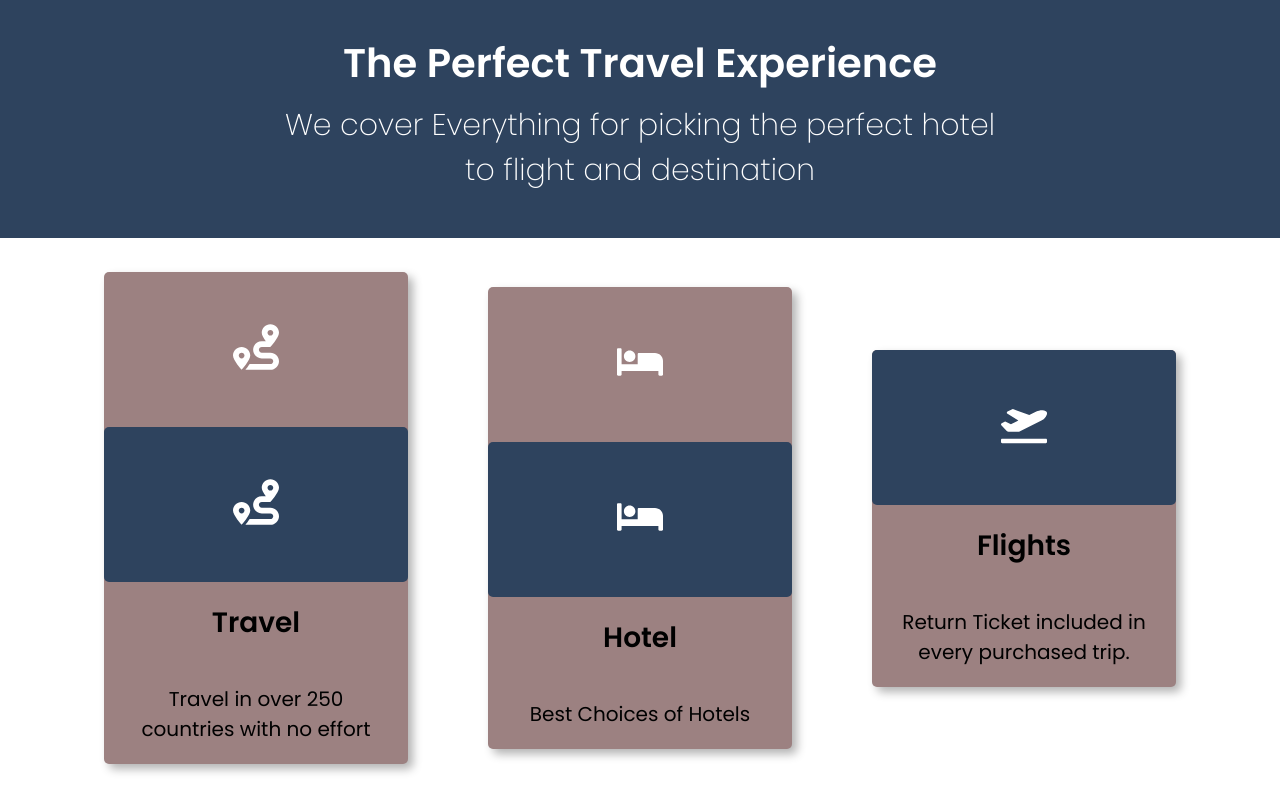
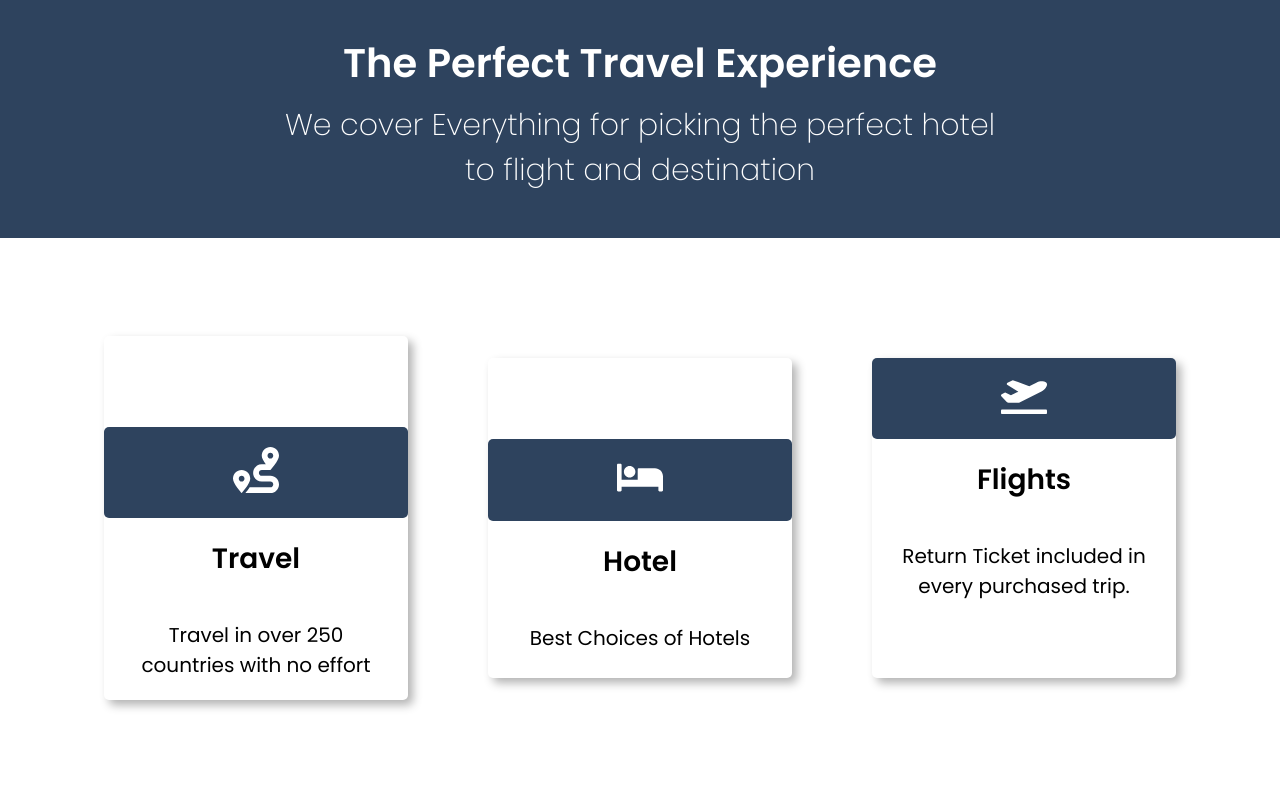
Before and after one commit to Yonarp/Travelly, a plain HTML site: page index.html in a window 1280 px wide. Shown: the part 1602-2400 px from the top of the page. Drawn offline with Linux system fonts and the light colour scheme; a web font is replaced by a local one.

Commit message:
Update style.css

```diff
--- a/style.css
+++ b/style.css
@@ -223,7 +223,6 @@ button:hover::before{
 }
 
 .benefits-head h3{
-    padding: 1rem 0rem;
     padding: 1rem 1rem;
 }
 
@@ -237,11 +236,9 @@ button:hover::before{
     flex-wrap: wrap;
 }
 .card{
-    background: rgb(156, 129, 129);
     box-shadow: 5px 5px 10px rgba(0,0,0,0.3);
     text-align: center;
     min-height: 40vh;
-    flex: 1 1 25rem;
     flex: 1 1 30rem;
     border-radius: 5px;
     margin: 2rem 4rem;
@@ -253,7 +250,6 @@ button:hover::before{
     background: #2e435e;
 }
 .card img{
-    height: 150px;
     max-width: 15%;
     padding: 2rem 0rem;
 
```
